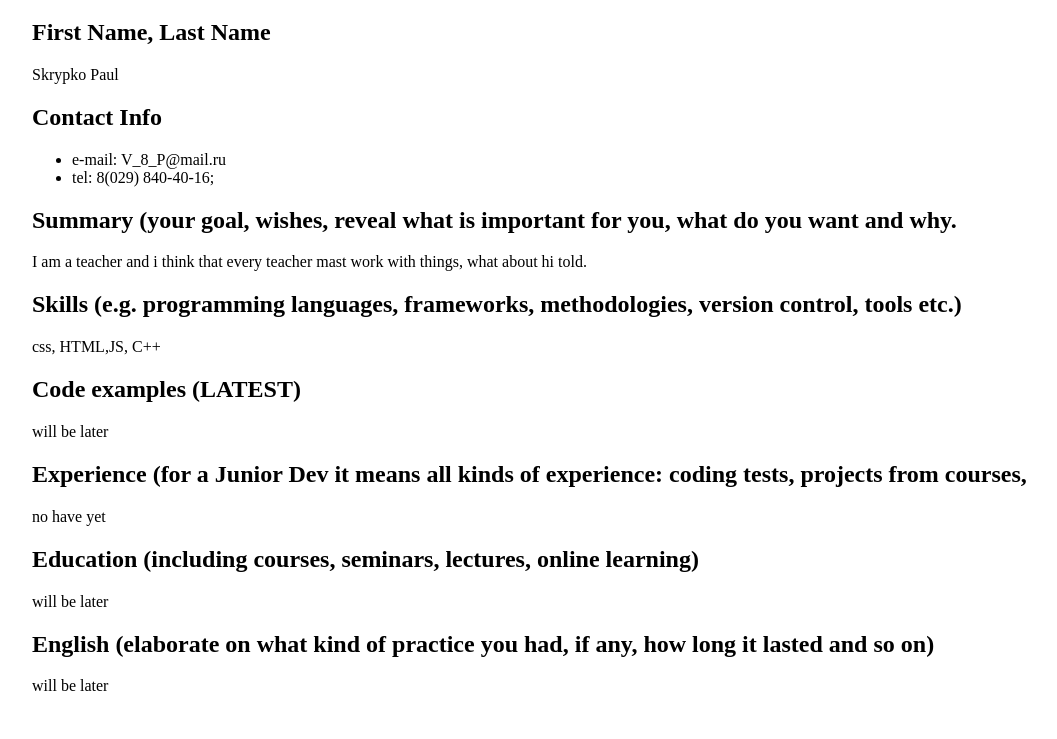
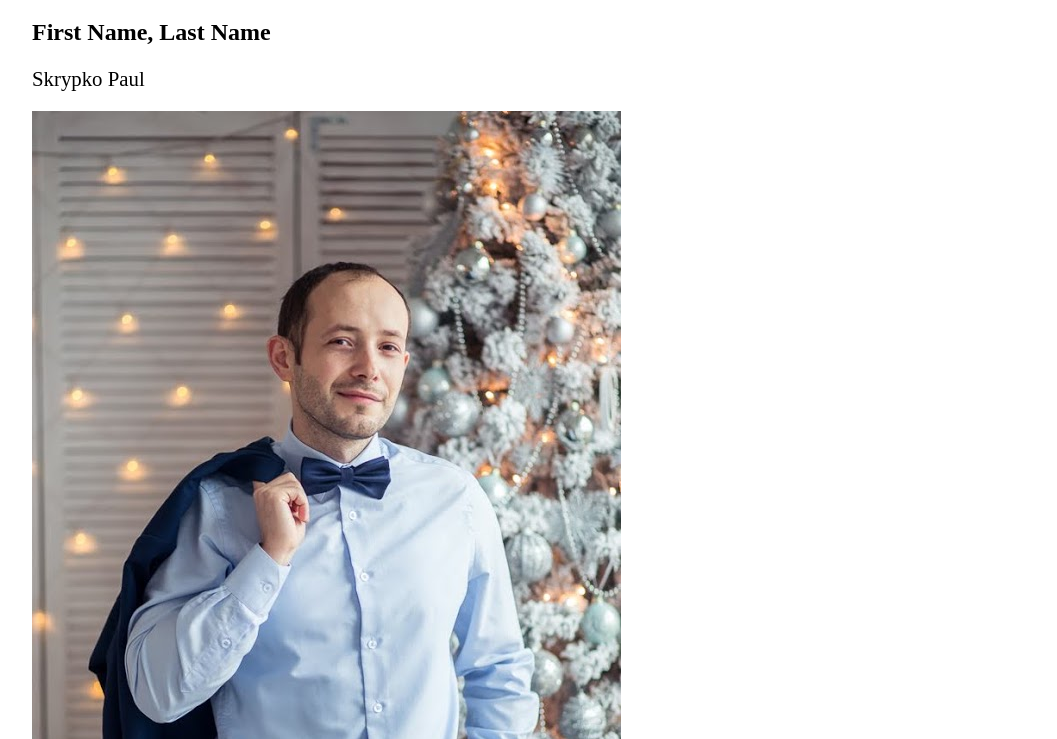
Before and after one commit to kiluap/rsschool-cv, a plain HTML site: page index.html in a window 1280 px wide. Shown: the part 61-800 px from the top of the page, without its empty margins (96-1153 px from the left). Drawn offline with Linux system fonts and the light colour scheme.

Commit message:
fix: font size

```diff
--- a/index.html
+++ b/index.html
@@ -8,9 +8,14 @@
 </head>
 <body>
   <h1>резюме</h1>
-    <section>
-    <h2>First Name, Last Name </h2>
-    <p>Skrypko Paul</p>
+  <section>
+    <div>
+      <h2>First Name, Last Name </h2>
+      <p>Skrypko Paul</p>
+    </div>
+    <div>
+      <img src="IMG_1560.jpg" alt= "my foto">
+    </div>
   </section>
   <section>
     <h2>Contact Info</h2>
--- a/style.css
+++ b/style.css
@@ -3,7 +3,10 @@ section{
   align-items: center;
   margin-left: auto;
   margin-right: auto;
-}
+  }
 h1{
   text-align: center;
 }
+p {
+  font-size: 130%;
+}
```
Also changed, not shown: IMG_1560.jpg (added).
